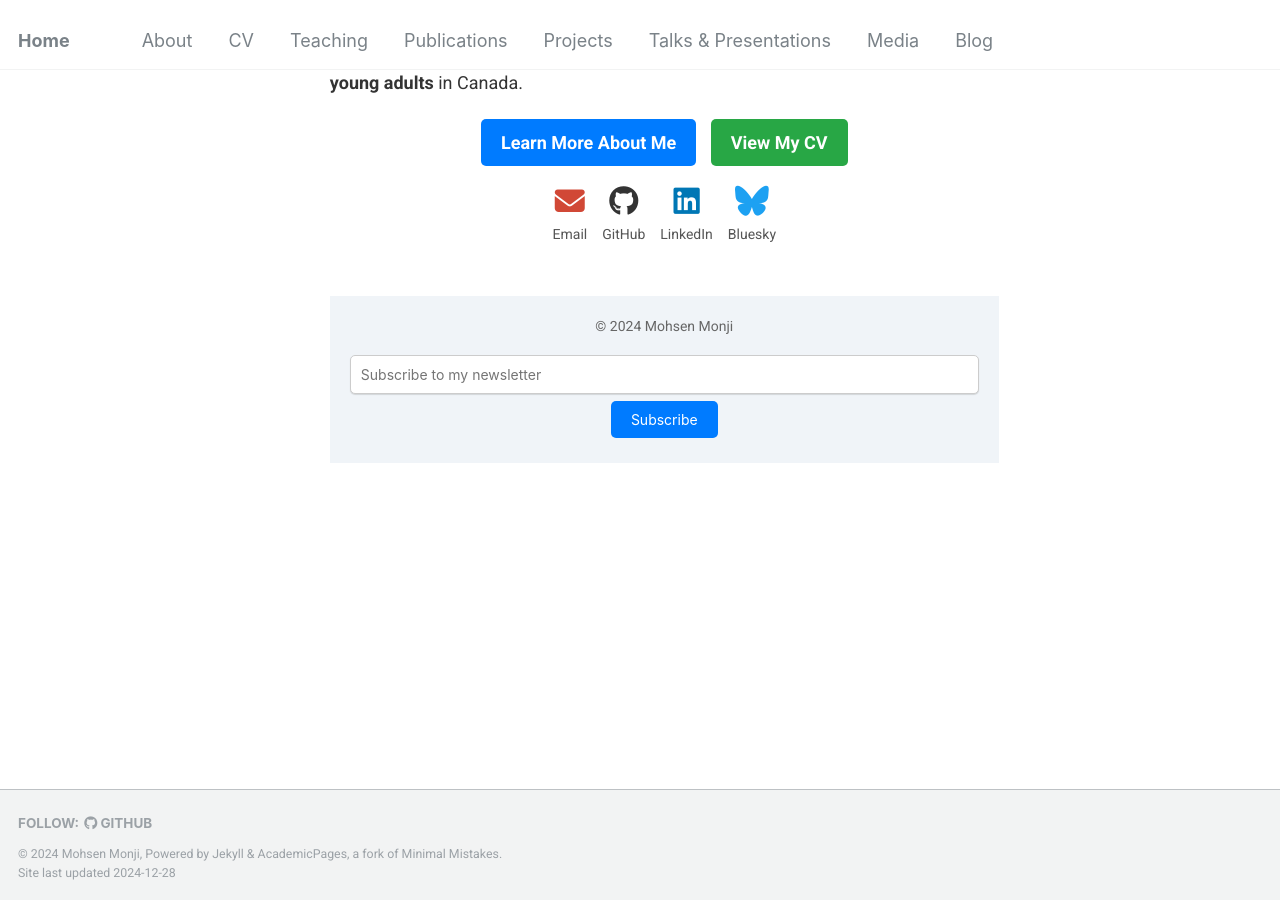
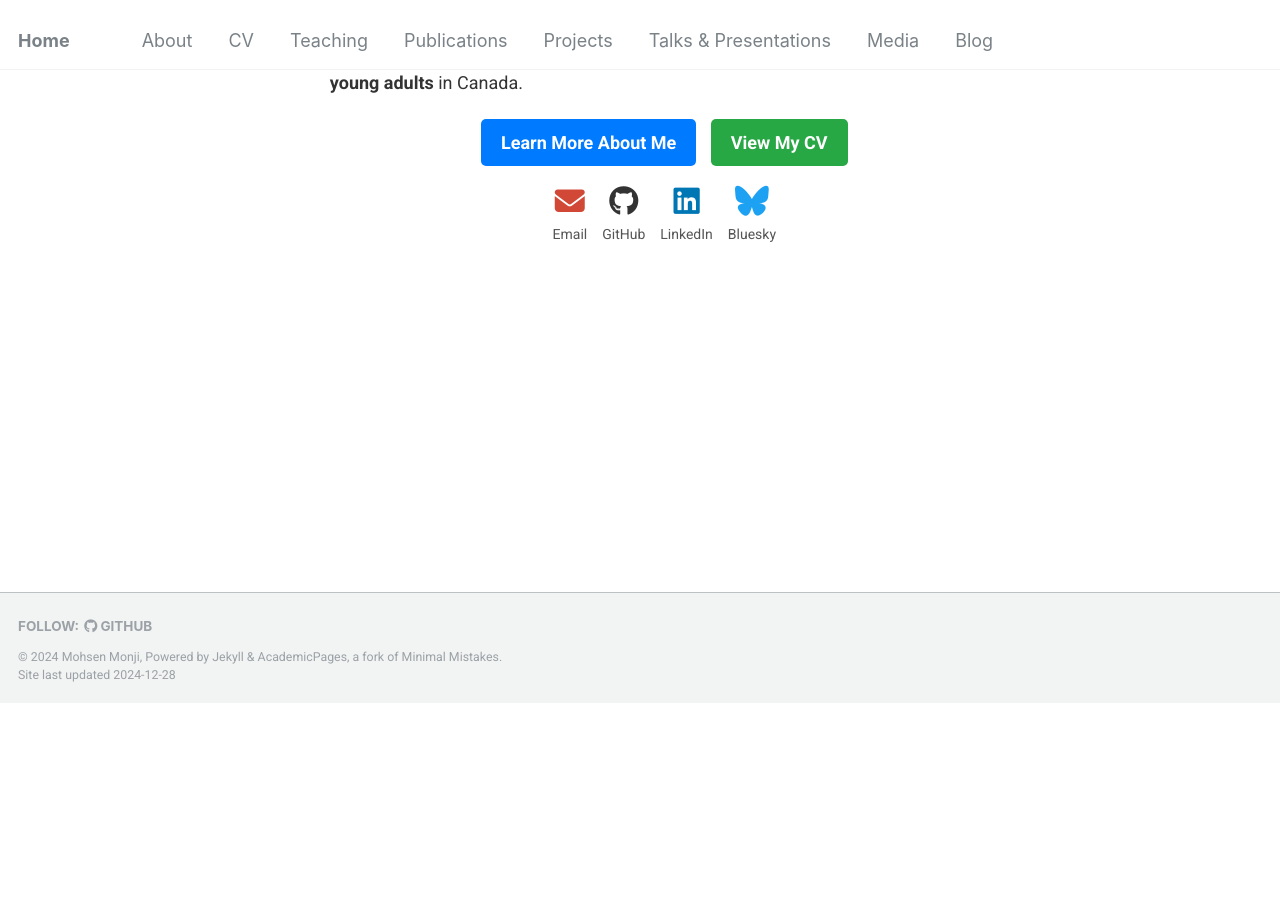
Before and after one commit to Mohsnmonji/mohsnmonji.github.io, a Jekyll site: the page built from _pages/front.md, in a window 1280 px wide and 900 px high, scrolled down 711 px. Built offline with Jekyll 4.4.1, drawn with Linux system fonts in a browser that asks for light colours; after the commit the page ends 1414 px from its top, so only the background shows below that.

Commit message:
Update front.md

```diff
--- a/_pages/front.md
+++ b/_pages/front.md
@@ -61,13 +61,3 @@ hide_avatar: true
     </a>
   </div>
 </div>
-
-<!-- Footer -->
-<footer style="margin-top: 50px; text-align: center; padding: 20px; background: #f0f4f8;">
-  <p style="font-size: 14px; color: #666;">© 2024 Mohsen Monji</p>
-  <form style="margin-top: 15px;">
-    <input type="email" placeholder="Subscribe to my newsletter"
-           style="padding: 10px; font-size: 14px; border: 1px solid #ccc; border-radius: 5px; margin-right: 10px;">
-    <button style="padding: 10px 20px; font-size: 14px; background-color: #007BFF; color: white; border: none; border-radius: 5px;">Subscribe</button>
-  </form>
-</footer>
```
